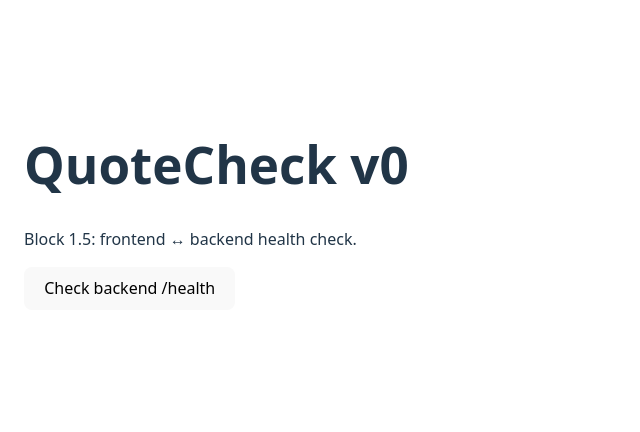
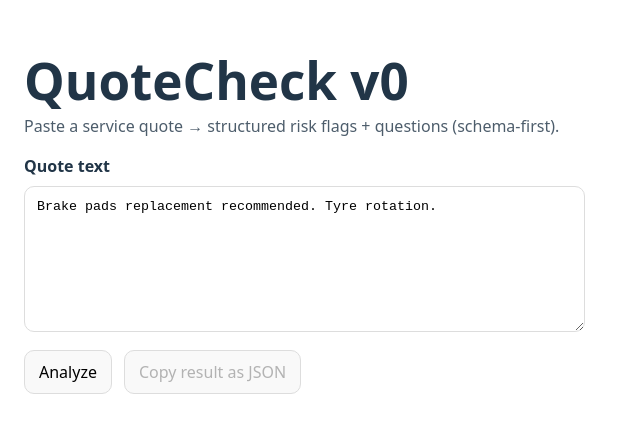
Before and after one commit to akshayv177/quotecheck-v0, a React app in the folder frontend/: page / in a window 1280 px wide. Shown: the part 194-626 px from the top of the page, without its empty margins (0-640 px from the left). Built offline with nearby package versions, Linux system fonts and the light colour scheme; the HTML template or start-up script is replaced by a standard one.

Commit message:
feat(ui): call /analyze and render QuotecheckResult

```diff
--- a/frontend/src/App.jsx
+++ b/frontend/src/App.jsx
@@ -3,57 +3,200 @@
  *
  * Block 1.5: minimal cross-check that the frontend can talk to the backend.
  * This also helps us catch and fix CORS early before we build /analyze.
+ *
+ * Block 2: wire the UI to POST /analyze and render the schema-shaped response.
  */
-import { useState } from "react";
+
+import { useMemo, useState } from "react";
+
+const API_BASE = "http://localhost:8000";
 
 export default function App() {
-  const [health, setHealth] = useState(null);
+  const [quoteText, setQuoteText] = useState(
+    "Brake pads replacement recommended. Tyre rotation."
+  );
+  const [result, setResult] = useState(null);
   const [err, setErr] = useState(null);
   const [loading, setLoading] = useState(false);
+  const [copied, setCopied] = useState(false);
 
-  async function checkBackend() {
+
+  const prettyJson = useMemo(() => (result ? JSON.stringify(result, null, 2) : ""), [result]);
+
+  async function analyzeQuote() {
     setLoading(true); setErr(null);
     try {
-      const r = await fetch("http://localhost:8000/health");
-      if (!r.ok) throw new Error(`HTTP ${r.status}`);
+      const r = await fetch(`${API_BASE}/analyze`, {
+        method: "POST",
+        headers: { "Content-Type": "application/json" },
+        body: JSON.stringify({ quote_text: quoteText }) // backend expects quote_text
+      });
+      if (!r.ok) {
+        const text = await r.text();
+        throw new Error(`HTTP ${r.status}: ${text}`);
+      }
       const data = await r.json();
-      setHealth(data);
+      setResult(data);
     } catch (e) {
       setErr(String(e?.message || e));
-      setHealth(null);
+      setResult(null);
     } finally {
       setLoading(false);
     }
   }
 
+  async function copyJson() {
+  if (!prettyJson) return;
+  await navigator.clipboard.writeText(prettyJson);
+  setCopied(true);
+  setTimeout(() => setCopied(false), 1200);
+}
+
   return (
-    <div style={{ fontFamily: "system-ui", padding: 24, maxWidth: 800 }}>
-      <h1>QuoteCheck v0</h1>
-      <p>Block 1.5: frontend ↔ backend health check.</p>
-      <button onClick={checkBackend} disabled={loading}>
-        {loading ? "Checking..." : "Check backend /health"}
-      </button>
+    <div style={{ fontFamily: "system-ui", padding: 24, maxWidth: 1000, margin: "0 auto" }}>
+      <h1 style={{ marginBottom: 6 }}>QuoteCheck v0</h1>
+      <div style={{ opacity: 0.8, marginBottom: 16 }}>
+        Paste a service quote → structured risk flags + questions (schema-first).
+      </div>
 
-      {health && (
-        <pre style={{
-          marginTop: 16,
-           background: "#111827",
-           color: "#e5e7eb",
-           padding: 12,
-           borderRadius: 8,
-           overflowX: "auto"
-            }}>
-          {JSON.stringify(health, null, 2)}
-        </pre>
-      )}
+      <label style={{ display: "block", marginBottom: 8, fontWeight: 600 }}>
+        Quote text
+      </label>
+      <textarea
+        value={quoteText}
+        onChange={(e) => setQuoteText(e.target.value)}
+        rows={8}
+        style={{ width: "100%", padding: 12, borderRadius: 10, border: "1px solid #ddd" }}
+        placeholder="Paste quote text here..."
+      />
+
+      <div style={{ display: "flex", gap: 12, marginTop: 12 }}>
+        <button
+          onClick={analyzeQuote}
+          disabled={loading || quoteText.trim().length === 0}
+          style={{ padding: "10px 14px", borderRadius: 10, border: "1px solid #ddd", cursor: "pointer" }}
+        >
+          {loading ? "Analyzing..." : "Analyze"}
+        </button>
+
+        <button
+          onClick={copyJson}
+          disabled={!result}
+          style={{ padding: "10px 14px", borderRadius: 10, border: "1px solid #ddd", cursor: "pointer" }}
+        >
+          {copied ? "Copied!" : "Copy result as JSON"}
+        </button>
+      </div>
+
       {err && (
         <div style={{ marginTop: 16, color: "crimson" }}>
           Error: {err}
-          <div style={{ marginTop: 8 }}>
-            If this is a CORS error, we’ll add CORS middleware in FastAPI next.
+        </div>
+      )}
+
+      {result && (
+        <div style={{ marginTop: 24 }}>
+          <h2 style={{ marginBottom: 8 }}>Line items</h2>
+          <div style={{ overflowX: "auto", border: "1px solid #eee", borderRadius: 12 }}>
+            <table style={{ width: "100%", borderCollapse: "collapse" }}>
+              <thead>
+                <tr style={{ background: "#0b1220" }}>
+                  <th style={th}>Item</th>
+                  <th style={th}>Category</th>
+                  <th style={th}>Risk</th>
+                  <th style={th}>Action</th>
+                  <th style={th}>Conf</th>
+                  <th style={th}>Rationale</th>
+                </tr>
+              </thead>
+              <tbody>
+                {(result.line_items || []).map((it, idx) => (
+                  <tr key={idx}>
+                    <td style={td}>{it.name_raw}</td>
+                    <td style={td}>{it.normalized_category}</td>
+                    <td style={td}><RiskPill level={it.risk_level} /></td>
+                    <td style={td}>{it.recommended_action}</td>
+                    <td style={td}>{typeof it.confidence === "number" ? it.confidence.toFixed(2) : it.confidence}</td>
+                    <td style={td}>{it.rationale_short}</td>
+                  </tr>
+                ))}
+              </tbody>
+            </table>
           </div>
+
+          <div style={{ display: "grid", gridTemplateColumns: "1fr 1fr", gap: 16, marginTop: 18 }}>
+            <Card title="Summary">
+              <ul style={{ marginTop: 8 }}>
+                {(result.overall_summary || []).map((s, i) => <li key={i}>{s}</li>)}
+              </ul>
+            </Card>
+
+            <Card title="Verification questions">
+              <ul style={{ marginTop: 8 }}>
+                {(result.verification_questions || []).map((q, i) => <li key={i}>{q}</li>)}
+              </ul>
+            </Card>
+
+            <Card title="Things to verify">
+              <ul style={{ marginTop: 8 }}>
+                {(result.things_to_verify || []).map((t, i) => <li key={i}>{t}</li>)}
+              </ul>
+            </Card>
+
+            <Card title="Run metadata">
+              <div style={{ marginTop: 8, fontFamily: "ui-monospace, SFMono-Regular, Menlo, monospace", fontSize: 13 }}>
+                <div>request_id: {result.metadata?.request_id}</div>
+                <div>prompt_version: {result.metadata?.prompt_version}</div>
+                <div>model: {result.metadata?.model}</div>
+                <div>latency_ms: {result.metadata?.latency_ms}</div>
+              </div>
+              <div style={{ marginTop: 10, opacity: 0.8, fontSize: 13 }}>
+                {result.disclaimer}
+              </div>
+            </Card>
+          </div>
+
+          <h2 style={{ marginTop: 22, marginBottom: 8 }}>Raw JSON</h2>
+          <pre style={{
+            background: "#111827",
+            color: "#e5e7eb",
+            padding: 12,
+            borderRadius: 12,
+            overflowX: "auto",
+            fontSize: 13
+          }}>
+            {prettyJson}
+          </pre>
         </div>
       )}
     </div>
   );
 }
+
+function RiskPill({ level }) {
+  const txt = String(level || "").toUpperCase();
+  const styles = {
+    display: "inline-block",
+    padding: "2px 8px",
+    borderRadius: 999,
+    fontSize: 12,
+    border: "1px solid #374151",
+    background: "#111827",
+    color: "#e5e7eb"
+  };
+  return <span style={styles}>{txt || "UNKNOWN"}</span>;
+}
+
+
+function Card({ title, children }) {
+  return (
+    <div style={{ border: "1px solid #eee", borderRadius: 12, padding: 14 }}>
+      <div style={{ fontWeight: 700 }}>{title}</div>
+      {children}
+    </div>
+  );
+}
+
+const th = { textAlign: "left", padding: "10px 10px", fontSize: 13, borderBottom: "1px solid #1f2937", color: "#e5e7eb" };
+
+const td = { padding: "10px 10px", fontSize: 13, borderBottom: "1px solid #1f2937", verticalAlign: "top" };
```
